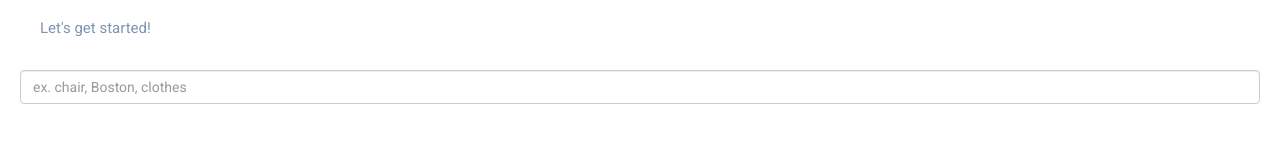
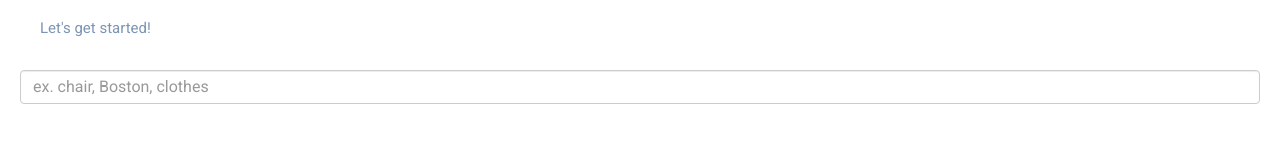
Before and after one commit to jovanduy/donatr, a React (Create React App) app: page / in a window 1280 px wide. Shown: the part 156-300 px from the top of the page. Built offline with nearby package versions, Linux system fonts and the light colour scheme.

Commit message:
actually set font size to 16px

```diff
--- a/src/App.css
+++ b/src/App.css
@@ -5,7 +5,7 @@
 }
 
 input {
-    font-size: 16px;
+    font-size: 16px !important;
 }
 
 .header {
```
